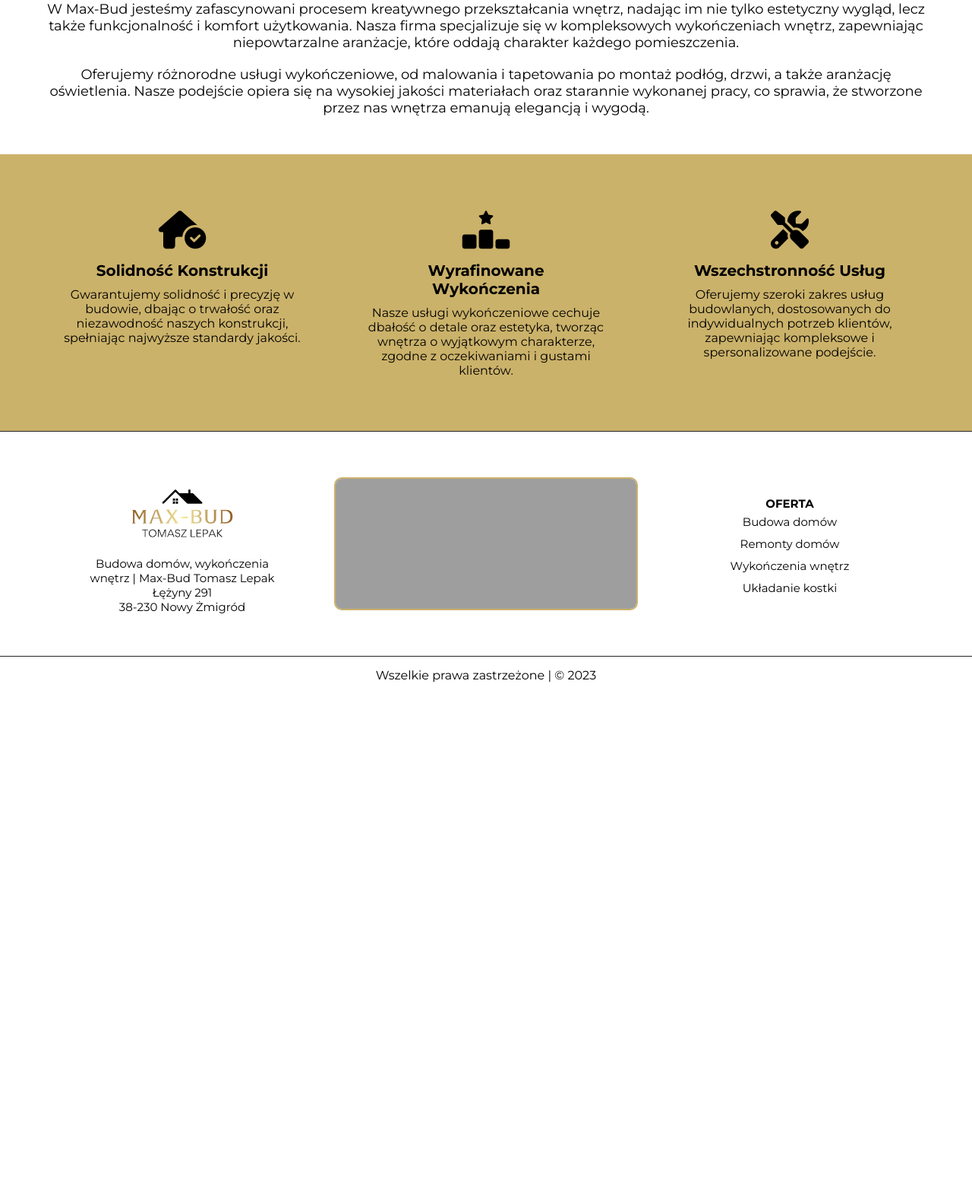
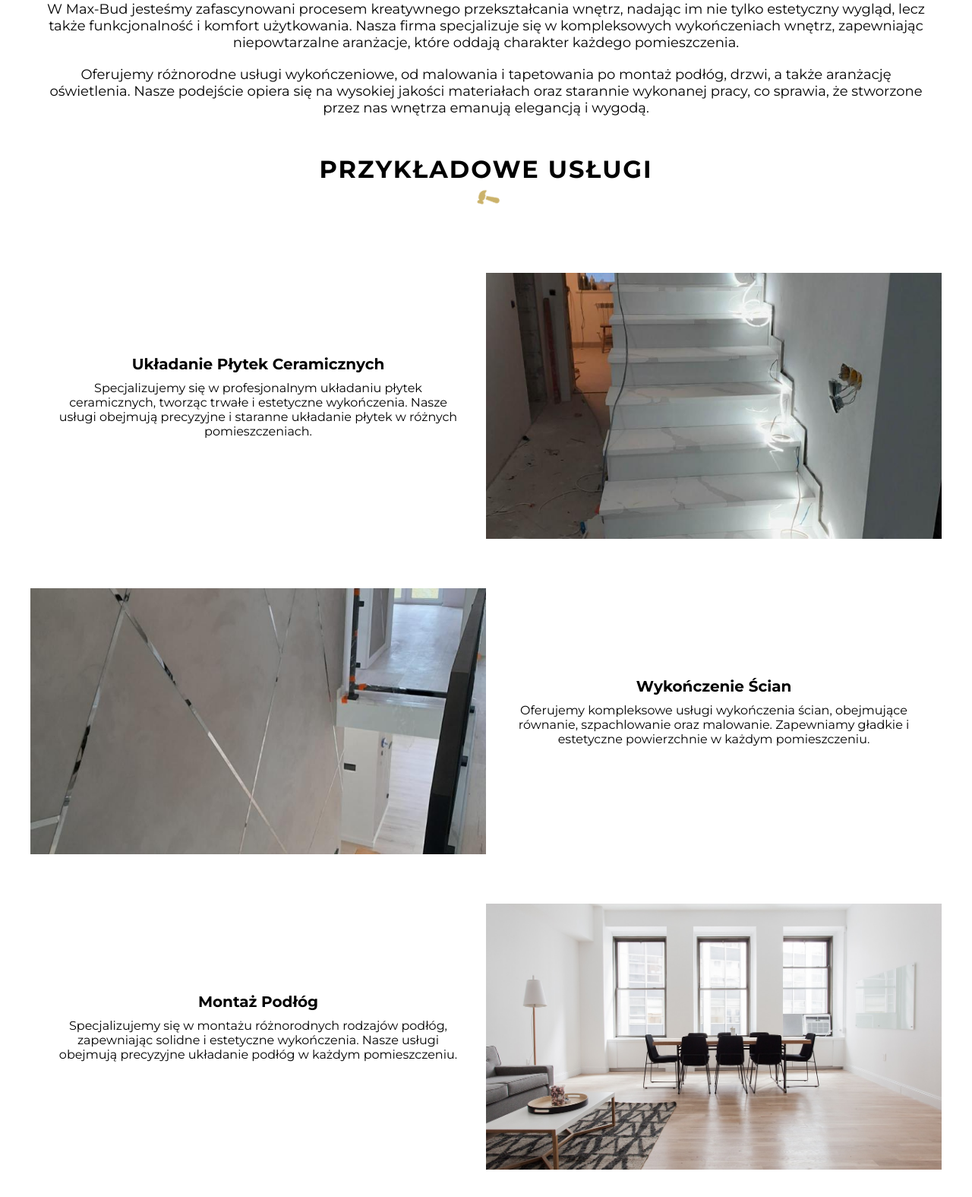
Before and after one commit to przemyslawmusial/przemyslawmusial.github.io, a PHP site: page /wykonczenie-wnetrz.html in a window 1280 px wide. Shown: the part 345-1920 px from the top of the page at 76% size. Before the commit the page ends 1243 px from the top, so only its background shows below. Run offline with PHP 8.4, Linux system fonts and the light colour scheme; a map, chart or similar area stays blank; some libraries are stand-ins or nearby versions; grey boxes are pictures that could not be loaded.

Commit message:
aktualizacja v88

```diff
--- a/budowa-domow.html
+++ b/budowa-domow.html
@@ -7,6 +7,7 @@
     <title>Budowa Domów - Usługi Budowlane Max-Bud | Jasło, Krosno, Podkarpacie</title>
     <meta name="description"
         content="Max-Bud - Twoja solidna firma budowlana w województwie podkarpackim. Specjalizujemy się w kompleksowej budowie domów, zapewniając solidne konstrukcje, które spełnią Twoje oczekiwania. Dzięki naszemu doświadczeniu i profesjonalizmowi tworzymy miejsca, które stają się Twoim wymarzonym domem.">
+    <link rel="icon" href="/images/logo-czarne.ico">
     <link rel="preconnect" href="https://fonts.googleapis.com">
     <link rel="preconnect" href="https://fonts.gstatic.com" crossorigin>
     <link href="https://fonts.googleapis.com/css2?family=Montserrat:wght@400;700&display=swap" rel="stylesheet">
--- a/css/main.css
+++ b/css/main.css
@@ -380,7 +380,7 @@ nav .burger {
 	background-color: #333;
 }
 
-.contact .form-info h3 {
+.contact .form-info h3{
 	margin-bottom: 30px;
 	letter-spacing: 1.5px;
 	text-transform: uppercase;
@@ -408,6 +408,8 @@ nav .burger {
 	text-align: center;
 	color: white;
 }
+
+
 
 .contact .contact-form {
 	margin-top: 20px;
@@ -475,6 +477,7 @@ footer .footer-underline {
 	width: 100%;
 	background-color: rgb(36, 36, 36);
 }
+
 
 footer .map iframe {
 	border-top: 2px solid #cbb26a;
@@ -686,7 +689,7 @@ footer li {
 	margin: auto;
 }
 
-.content .image {
+ .content .image {
 	width: 100%;
 	margin: auto;
 	height: 250px;
@@ -769,7 +772,7 @@ footer li {
 
 /* remonty domów */
 
-.offer-subpage {
+.offer-subpage{
 	padding-bottom: 40px;
 }
 
@@ -781,9 +784,10 @@ footer li {
 }
 
 .subpage-offer-card img {
+	object-fit: cover;
 	margin: 15px 0 0;
 	width: 100%;
-	height: 350px;
+	height: 250px;
 }
 
 .subpage-offer-card .description {
@@ -794,15 +798,16 @@ footer li {
 	font-size: 20px;
 }
 
-@media (min-width: 576px) {
-	.offer-group {
+@media (min-width: 576px){
+	.offer-group{
 		display: grid;
 		grid-template-columns: repeat(2, 1fr);
 	}
 }
 
 @media (min-width: 768px) {
-	.about-us .content-container p {
+
+	.about-us .content-container p{
 		font-size: 18px;
 	}
 
@@ -851,7 +856,7 @@ footer li {
 		order: 3;
 	}
 
-	.content .image {
+	.content .image{
 		width: 90%;
 		height: 400px;
 	}
@@ -860,12 +865,12 @@ footer li {
 		font-size: 28px;
 	}
 
-	.contact .form-info h3 {
+	.contact .form-info h3{
 		margin: 10px 0 40px 20px;
 		padding-left: 7px;
 	}
 
-	footer .map iframe {
+	footer .map iframe{
 		border-radius: 10px;
 		border: 2px solid #cbb26a;
 	}
@@ -874,7 +879,7 @@ footer li {
 		height: 100%;
 	}
 
-	.contact .form-info .first {
+	.contact .form-info .first{
 		margin: 0px;
 		margin-top: 10px;
 		margin-bottom: 40px;
@@ -890,6 +895,7 @@ footer li {
 	}
 
 	.subpage-offer-card img {
+		height: 350px;
 		width: 50%;
 	}
 
@@ -963,7 +969,7 @@ footer li {
 		font-size: 36px;
 	}
 
-	.content .image {
+	.content .image{
 		width: 75%;
 		height: 350px;
 	}
@@ -972,7 +978,7 @@ footer li {
 		width: 75%;
 	}
 
-	.last-row {
+	.last-row{
 		padding-bottom: 100px;
 	}
 
@@ -991,13 +997,13 @@ footer li {
 		padding: 50px 30px;
 	}
 
-	.step-icon {
+	.step-icon{
 		left: -1400%;
 		width: 60px;
 		height: 60px;
 	}
 
-	.step-icon .fa-solid {
+	.step-icon .fa-solid{
 		font-size: 22px;
 	}
 
@@ -1005,7 +1011,7 @@ footer li {
 		font-size: 32px;
 	}
 
-	.gallery img {
+	.gallery img{
 		width: 350px;
 	}
 
@@ -1013,13 +1019,13 @@ footer li {
 		transform: scale(1.05);
 	}
 
-	.offer-card:nth-child(4) {
+	.offer-card:nth-child(4){
 		margin-top: 50px;
 		grid-column-start: 2;
 		grid-column-end: 2;
 	}
 
-	.offer-group {
+	.offer-group{
 		display: grid;
 		grid-template-columns: repeat(3, 1fr);
 	}
--- a/index.html
+++ b/index.html
@@ -8,6 +8,7 @@
     <title>Usługi Budowlane Max-Bud | Budowa Domów, Remonty, Układanie Kostki - Jasło, Krosno, Podkarpacie</title>
     <meta name="description"
         content="Max-Bud - Twoja solidna firma budowlana w województwie podkarpackim. Oferujemy kompleksowe usługi budowlane, w tym budowę domów, remonty wnętrz oraz profesjonalne układanie kostki. Dzięki naszemu profesjonalizmowi i pasji tworzymy solidne konstrukcje oraz piękne przestrzenie, spełniające oczekiwania nawet najbardziej wymagających klientów.">
+    <link rel="icon" href="/images/logo-czarne.ico">
     <link rel="preconnect" href="https://fonts.googleapis.com">
     <link rel="preconnect" href="https://fonts.gstatic.com" crossorigin>
     <link href="https://fonts.googleapis.com/css2?family=Montserrat:wght@400;700&display=swap" rel="stylesheet">
--- a/realizacje.html
+++ b/realizacje.html
@@ -7,6 +7,7 @@
     <title>Realizacje - Usługi Budowlane Max-Bud | Jasło, Krosno, Podkarpacie</title>
     <meta name="description"
         content="Zobacz nasze zrealizowane projekty budowlane. Max-Bud to solidna firma budowlana w województwie podkarpackim, która z pasją i zaangażowaniem tworzy piękne oraz solidne konstrukcje. Zapoznaj się z naszymi dotychczasowymi realizacjami, które mogą być inspiracją dla Twojego przyszłego projektu budowlanego.">
+    <link rel="icon" href="/images/logo-czarne.ico">
     <link rel="preconnect" href="https://fonts.googleapis.com">
     <link rel="preconnect" href="https://fonts.gstatic.com" crossorigin>
     <link href="https://fonts.googleapis.com/css2?family=Montserrat:wght@400;700&display=swap" rel="stylesheet">
--- a/remonty-domow.html
+++ b/remonty-domow.html
@@ -122,11 +122,7 @@
                 <img src="./images/zakonczenie-budowy.jpg" alt="">
             </div>
 
-            <div>
-                <p
-                    style="text-align: center; font-size: 18px; margin: 35px 0 15px; font-weight: bold; text-transform: uppercase;">
-                    i wiele innych...</p>
-            </div>
+            <div><p style="text-align: center; font-size: 18px; margin: 35px 0 15px; font-weight: bold; text-transform: uppercase;">i wiele innych...</p></div>
         </section>
 
         <section class="advantages advantages-subpage">
--- a/wykonczenie-wnetrz.html
+++ b/wykonczenie-wnetrz.html
@@ -7,6 +7,7 @@
     <title>Wykończenie wnętrz - Usługi Budowlane Max-Bud | Jasło, Krosno, Podkarpacie</title>
     <meta name="description"
         content="Profesjonalne usługi wykończenia wnętrz od Max-Bud w województwie podkarpackim. Oferujemy kompleksowe remonty wnętrz, tworząc estetyczne oraz funkcjonalne pomieszczenia. Dzięki naszemu doświadczeniu i staranności tworzymy wnętrza dopasowane do potrzeb i gustów naszych klientów.">
+    <link rel="icon" href="/images/logo-czarne.ico">
     <link rel="preconnect" href="https://fonts.googleapis.com">
     <link rel="preconnect" href="https://fonts.gstatic.com" crossorigin>
     <link href="https://fonts.googleapis.com/css2?family=Montserrat:wght@400;700&display=swap" rel="stylesheet">
@@ -64,6 +65,60 @@
                     także aranżację oświetlenia. Nasze podejście opiera się na wysokiej jakości materiałach oraz
                     starannie wykonanej pracy, co sprawia, że stworzone przez nas wnętrza emanują elegancją i wygodą.
                 </p>
+            </div>
+        </section>
+
+        <section class="offer-subpage">
+            <div class="section-title">
+                <h2>przykładowe usługi</h2>
+                <p><i class="fa-solid fa-hammer underline"></i></p>
+            </div>
+            <div class="subpage-offer-card subpage-offer-card-left wrapper">
+                <div class="subpage-offer-card-description">
+                    <h3>Układanie Płytek Ceramicznych</h3>
+                    <div class="description">
+                        <p>Specjalizujemy się w profesjonalnym układaniu płytek ceramicznych, tworząc trwałe i
+                            estetyczne wykończenia. Nasze usługi obejmują precyzyjne i staranne układanie płytek w
+                            różnych pomieszczeniach.</p>
+                    </div>
+                </div>
+                <img src="./images/ukladanie-plytek.jpg" alt="">
+            </div>
+            <div class="subpage-offer-card subpage-offer-card-right wrapper">
+                <div class="subpage-offer-card-description">
+                    <h3>Wykończenie Ścian</h3>
+                    <div class="description">
+                        <p>Oferujemy kompleksowe usługi wykończenia ścian, obejmujące równanie, szpachlowanie oraz
+                            malowanie. Zapewniamy gładkie i estetyczne powierzchnie w każdym pomieszczeniu.</p>
+                    </div>
+                </div>
+                <img src="./images/wykonczenie-scian.jpg" alt="">
+            </div>
+            <div class="subpage-offer-card subpage-offer-card-left wrapper">
+                <div class="subpage-offer-card-description">
+                    <h3>Montaż Podłóg</h3>
+                    <div class="description">
+                        <p>Specjalizujemy się w montażu różnorodnych rodzajów podłóg, zapewniając solidne i estetyczne
+                            wykończenia. Nasze usługi obejmują precyzyjne układanie podłóg w każdym pomieszczeniu.</p>
+                    </div>
+                </div>
+                <img src="./images/montaz-podlogi.jpg" alt="">
+            </div>
+            <div class="subpage-offer-card subpage-offer-card-right wrapper">
+                <div class="subpage-offer-card-description">
+                    <h3>Instalacja Oświetlenia</h3>
+                    <div class="description">
+                        <p>Oferujemy usługi instalacji różnego rodzaju oświetlenia, dostosowanego do indywidualnych
+                            potrzeb klientów. Nasze projekty zapewniają efektywność energetyczną i estetykę wnętrza.</p>
+                    </div>
+                </div>
+                <img src="./images/oswietlenie.jpg" alt="">
+            </div>
+
+            <div>
+                <p
+                    style="text-align: center; font-size: 18px; margin: 35px 0 15px; font-weight: bold; text-transform: uppercase;">
+                    i wiele innych...</p>
             </div>
         </section>
 
```
Also changed, not shown: ukladanie-kostki.html (+35 -1 lines), images/kostka-podjazd.jpg (added), images/kostka-sciezki.jpg (added), images/logo-czarne.ico (added), images/montaz-podlogi.jpg (added), images/oswietlenie.jpg (added), images/ukladanie-plytek.jpg (added), images/wykonczenie-scian.jpg (added).
